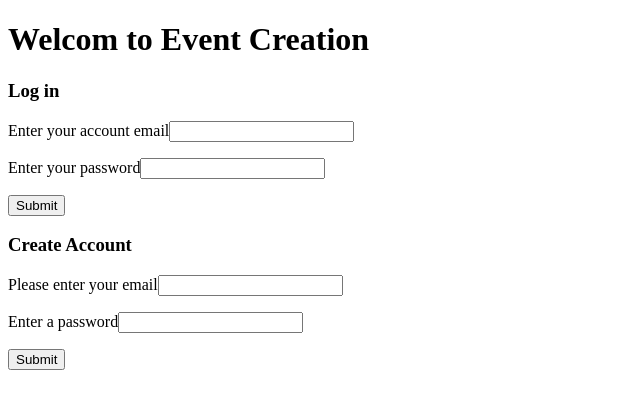
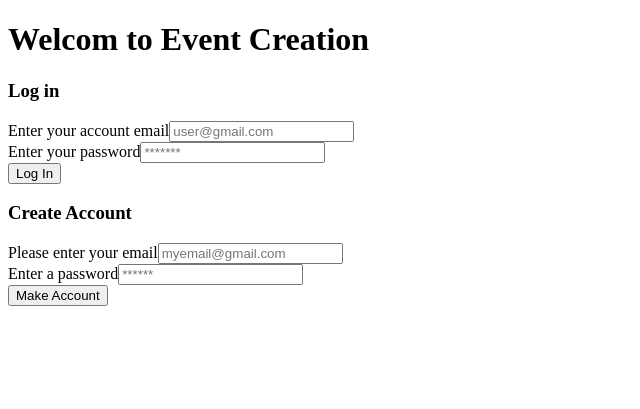
Before and after one commit to gillerbiller/HackBright-Project-Gillian-Hammett, a Flask app: page / in a window 1280 px wide. Shown: the top 409 px of the page, without its empty margins (0-640 px from the left). Run offline with Flask 2, Linux system fonts and the light colour scheme.

Commit message:
Changed funtionality from server side to client side for log in. Make account under construction, added some blockers for login but more required

```diff
--- a/model.py
+++ b/model.py
@@ -1,5 +1,6 @@
 
 from flask_sqlalchemy import SQLAlchemy
+
 from datetime import datetime
 
 db = SQLAlchemy()
@@ -42,8 +43,8 @@ class Event(db.Model):
     user = db.relationship('User', backref = 'events')
 
 
+
     def __repr__(self):
-
         return f"<Event event_id = {self.event_id}, event_title = {self.event_title}, \
 Hosted by user_id = {self.user_id} in db>"
 
--- a/server.py
+++ b/server.py
@@ -1,4 +1,4 @@
-from flask import Flask, render_template, request, flash, session, redirect
+from flask import Flask, render_template, request, flash, session, redirect, jsonify
 
 from model import connect_to_db
 
@@ -22,41 +22,61 @@ def homepage():
 def create_user():
     """Create new user"""
 
-    email = request.form.get('email')
-    password = request.form.get('password')
+    email = request.form.get('new_email')
+    password = request.form.get('new_password')
 
-    user = crud.get_user_by_email(email)
+#    user = crud.get_user_by_email(email, password)
+#
+#    if User.email != None and User.password !=None:
+#        return False
+#
+#    else:
+    user = crud.create_user(email, password) #ADDED user to db error is the json issue
+    return user
 
-    if user:
-        flash('User email and or password already has an account.\
-Please login or try again.')
 
-    else:
-        user = crud.create_user(email, password)
-        flash('Account created, please login')
 
-    return redirect('/')
 
-@app.route('/user_homepage', methods=['POST'])
+@app.route('/validate_user', methods=['POST'])
 def user_login():
     """Allow existing user to login"""
 
-    #return render_template('user_homepage.html')
+    email = request.form.get("email")
+    password = request.form.get("password")
 
-    email = request.form.get('email')
-    password = request.form.get('password')
-
-    user = crud.get_user_by_email(email)
+    user = crud.get_user_by_email(email, password)
+    #returns  <User user_id = 1 email = user0@test.com> object?
+    print("*****\n\n\n\n",user,"\n\n\n\n*****")
 
     if user:
-        return render_template('user_homepage.html', user=user)
+        return(jsonify(user.user_id, user.email)) #returns this <Response 29 bytes [200 OK]>
     else:
-        flash('No account linked to that email or password. Please create\
-an account or try your login again.')
-
-        return redirect('/')
+        return None
 
 
+@app.route('/user_homepage', methods=['POST'])
+def user_page():
+
+    user_id = request.form.get('user_id')
+
+    events = crud.get_all_events_for_user_by_id(user_id)
+
+    event_lst = []
+    for event in events:
+        event_lst.append(
+                            {
+                            'event_title': event.event_title,
+                            'description': event.description,
+                            'date': event.date
+                            }
+                        )
+
+    return jsonify(event_lst)
+
+@app.route('/log_out')
+def user_log_out():
+
+    return redirect('/')
 
 
 
--- /dev/null
+++ b/static/homepage.js
@@ -0,0 +1,80 @@
+"use strict";
+
+$('#login').on('click', (evt) => {
+    evt.preventDefault();
+
+    const formInput = {
+        'email': $('#email').val(),
+        'password': $('#password').val()
+    };
+    if ($("#email").val() === "" || $("#password").val() === "") {
+        alert('you did not fill out one of the fields');
+        return false;
+    };
+    $.post('/validate_user', formInput, (res) => {
+        console.log(res)
+
+        const email = (res[1]);
+
+        const resUserData = {'user_id':(res[0])};
+
+        //if (res[0] === null || res[1] === null || res[2] === null){
+        //    alert('Invalid log in')
+        //    return false;
+        //};
+
+    $.post('/user_homepage', resUserData, (res) => {
+
+        for ( const event of res){
+
+            const title = $(`<ul>${event.event_title}</ul>`)
+            $('#user_events').append(title);
+
+            const description = $(`<li>${event.description}</li>`)
+            $('#user_events').append(description);
+
+            const date = $(`<li>${event.date}</li>`)
+            $('#user_events').append(date);
+
+        }
+    $('h1').text(`Welcome Back! ${email}`)
+    $('h2').text('Your events')
+
+    $('#user_events').show();
+    $('#log_out').show();
+    $('#create_account').hide();
+    $('#credentials').hide();
+
+    });
+    });
+});
+
+$('#log_out').on('click', (evt) =>{
+    evt.preventDefault();
+
+    $('h1').text('Welcome To Event Creations!')
+    $('h2').text('Your events').hide()
+
+    $('#user_events').hide();
+    $('#log_out').hide();
+    $('#create_account').show();
+    $('#credentials').show();
+});
+
+$('#new_user').on('click', (evt) => {
+    evt.preventDefault();
+
+    const newFormInput = {
+        'new_email': $('#new_email').val(),
+        'new_password': $('#new_password').val()
+    };
+
+     if ($("#new_email").val() === "" || $("#new_password").val() === "") {
+        alert('you did not fill out one of the fields');
+        return false;
+    };
+
+     $.post('/create_user', newFormInput, (res) => {
+        console.log(res)
+    });
+});
--- a/templates/base.html
+++ b/templates/base.html
@@ -6,6 +6,12 @@
     <title>
       {% block title %}{% endblock %}
     </title>
+     <script
+    src="https://code.jquery.com/jquery-3.4.0.js"
+    integrity="sha256-DYZMCC8HTC+QDr5QNaIcfR7VSPtcISykd+6eSmBW5qo="
+    crossorigin="anonymous">
+
+    </script>
 
     {% block head %}{% endblock %}
   </head>
--- a/templates/hompage.html
+++ b/templates/hompage.html
@@ -4,32 +4,46 @@
 {%block body%}
     <h1>Welcom to Event Creation</h1>
 
-    <h3>Log in</h3>
 
-        <form name = "login" action="/user_homepage" method="POST">
-            <p>
-                Enter your account email<input type="text" name="email">
-            </p>
-            <p>
-                Enter your password<input type="password" name="password">
-            </p>
-            <p>
-                <input type="submit">
-            </p>
-        </form>
 
-    <h3>Create Account</h3>
-        <form name = "create account" action="/create_user" method="POST">
-            <p>
-                Please enter your email<input type="text" name="email">
-            </p>
-            <p>
-                Enter a password<input type="password" name="password">
-            </p>
-            <p>
-                <input type="submit">
-            </p>
+        <form id = "credentials" action="/validate_user" method="post">
+            <h3>Log in</h3>
+
+            Enter your account email<input type="text" id="email" placeholder="user@gmail.com" required>
+
+           <br>
+
+            Enter your password<input type="password" id="password" placeholder="*******" required>
+
+            <br>
+
+             <button id="login" type = "submit">Log In</button>
         </form>
 
 
+        <form id = "create_account" action="/create_user" method="POST">
+            <h3>Create Account</h3>
+
+                Please enter your email<input type="text" id="new_email" placeholder="myemail@gmail.com" required>
+
+                <br>
+
+                Enter a password<input type="password" id="new_password" placeholder="******" required>
+
+                <br>
+
+                <button id="new_user" type="submit">Make Account</button>
+
+        </form>
+
+ <!-------------- User Homepage ---------------->
+        <h2> </h2>
+        <div id='user_events' style="display: none"></div>
+        <button id = 'log_out' style="display: none">Log Out</button>
+
+
+
+    <script src="/static/homepage.js"></script>
+
+
 {% endblock %}
--- a/templates/user_homepage.html
+++ b/templates/user_homepage.html
@@ -2,7 +2,7 @@
 {% block title %}User Homepage{%endblock%}
 
 {%block body%}
-    <h1>Welcom Back {{user.email}}!</h1>
+    <h1 id ="h1_userhp">Welcom Back {{user.email}}!</h1>
 
     <h2>Your events</h2>
 
@@ -32,4 +32,5 @@
             </p>
         </form>
 
+
 {% endblock %}
```
Also changed, not shown: crud.py (+9 -4 lines), seed_database_test_data.py (+65 -25 lines).
